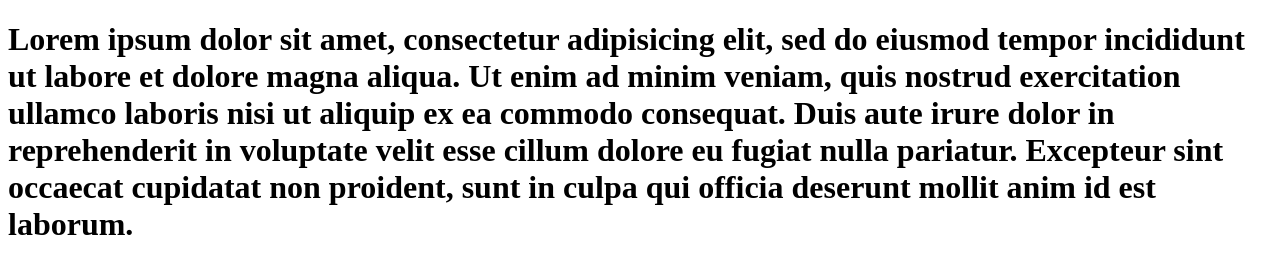
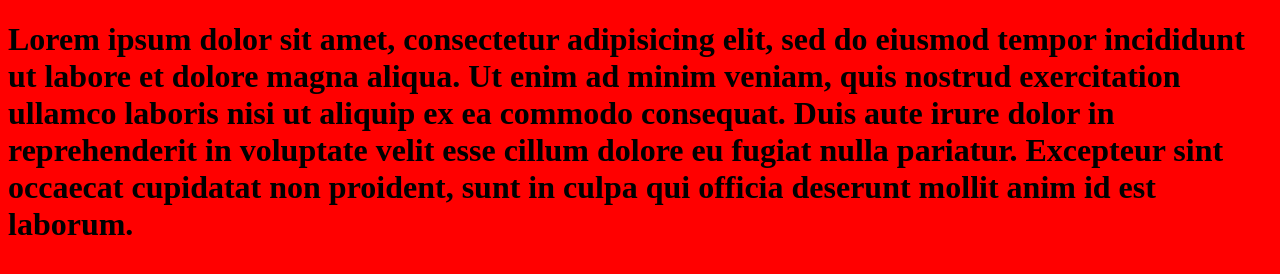
Before and after one commit to oleksandr008/test-git-site, a plain HTML site: page index.html in a window 1280 px wide. Drawn offline with Linux system fonts and the light colour scheme.

Commit message:
add style

```diff
--- a/index.html
+++ b/index.html
@@ -3,6 +3,7 @@
 <head>
 	<meta charset="utf-8">
 	<title>testGit</title>
+	<link rel="stylesheet" type="text/css" href="style.css" />
 </head>
 <body>
 	<h1>Lorem ipsum dolor sit amet, consectetur adipisicing elit, sed do eiusmod
--- /dev/null
+++ b/style.css
@@ -0,0 +1,3 @@
+body{
+	background: red;
+}
```
